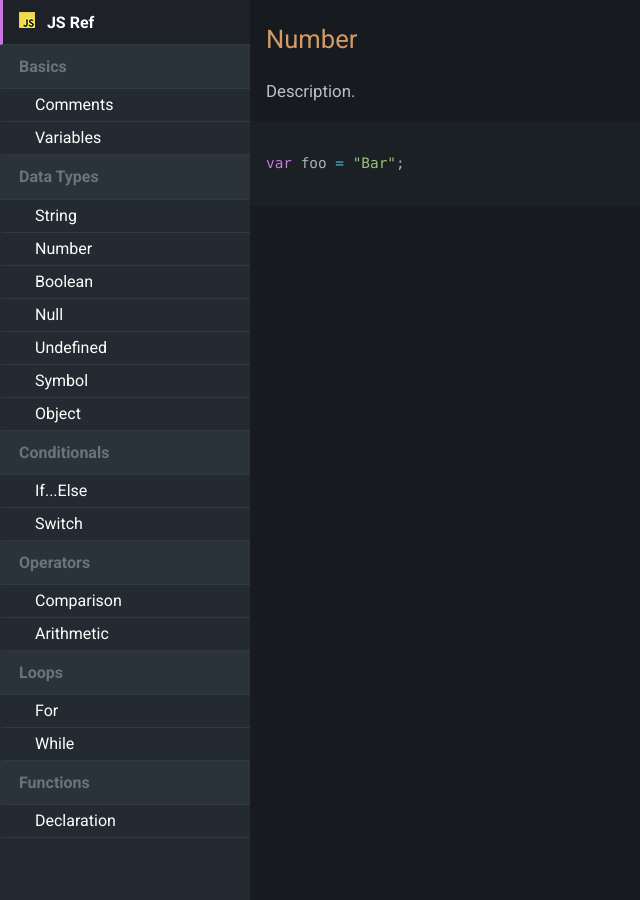
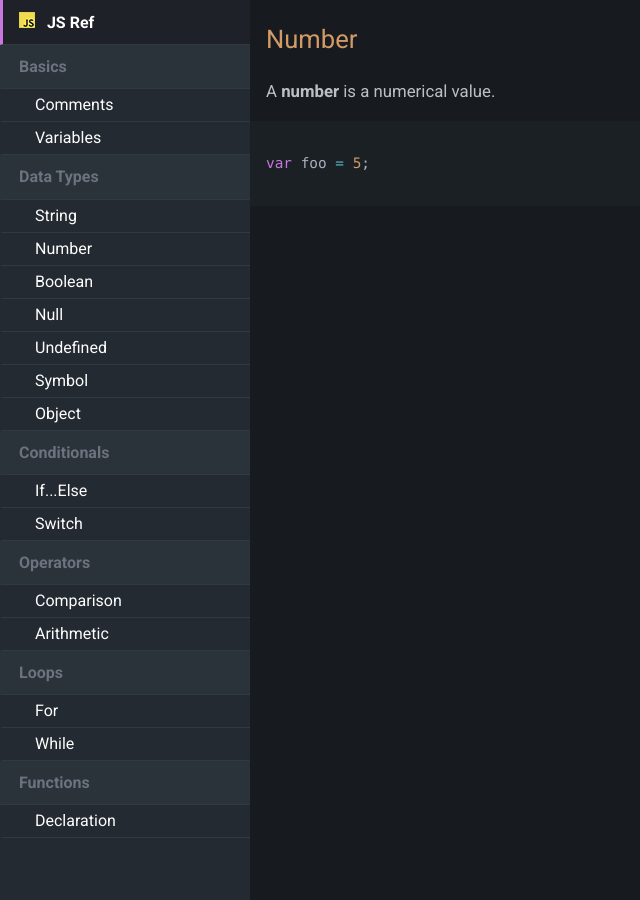
Before and after one commit to KJLarson/snippets, a Jekyll site: the page built from _pages/02_number.md, in a window 1280 px wide and 900 px high. Shown: the whole window, without its empty margins (0-640 px from the left). Built offline with Jekyll 4.4.1, drawn with Linux system fonts in a browser that asks for light colours; nearby versions of some CDN libraries.

Commit message:
Update 02_number.md

````diff
--- a/_pages/02_number.md
+++ b/_pages/02_number.md
@@ -6,8 +6,8 @@ permalink: /number/
 
 ---
 
-Description.
+A **number** is a numerical value.
 
 ```js
-var foo = "Bar";
+var foo = 5;
 ```
````
